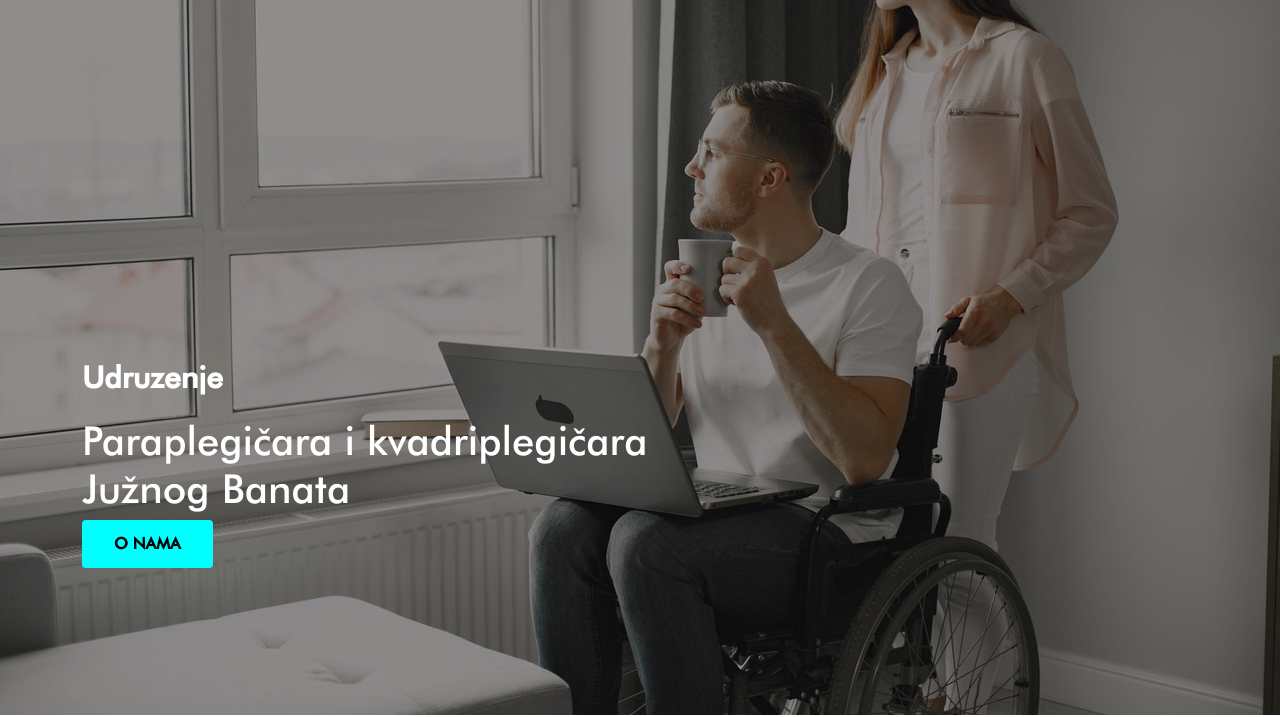
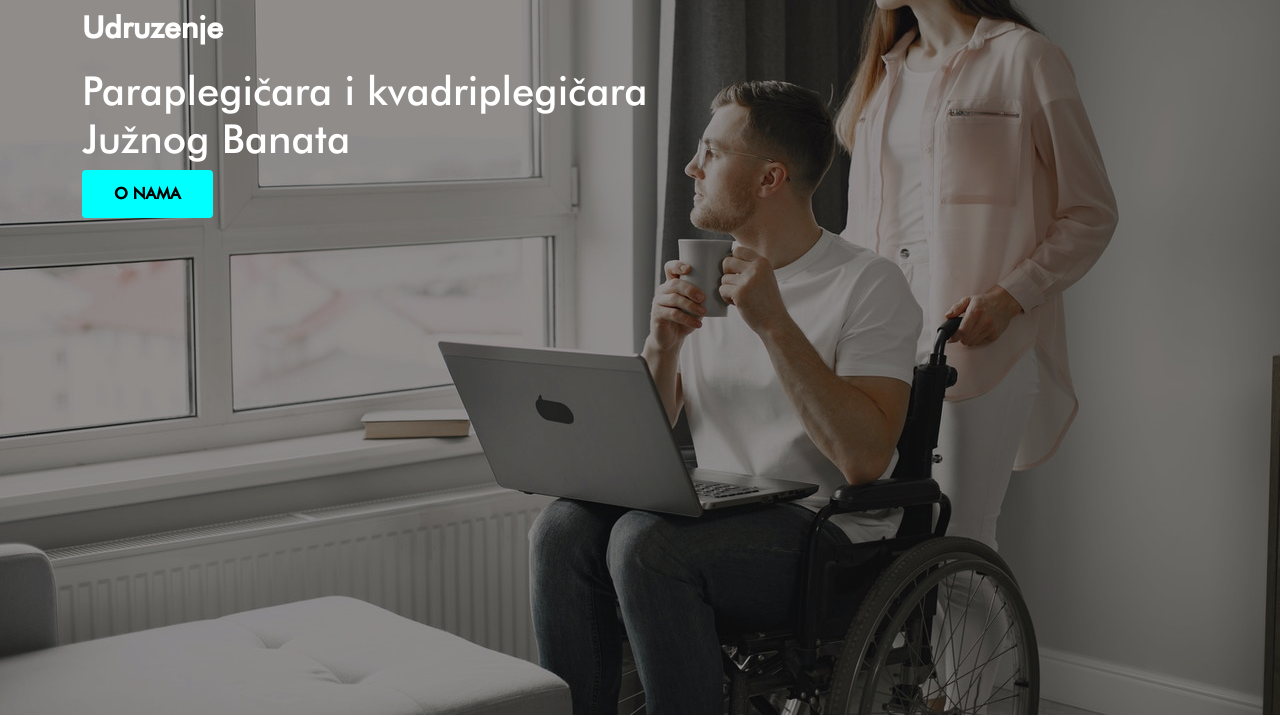
Before and after one commit to Miroslav022/test.github.io, a plain HTML site: page index.html in a window 1280 px wide. Shown: the part 85-802 px from the top of the page. Drawn offline with nearby package versions, Linux system fonts and the light colour scheme; files that its build step writes are made by us from their sources; no server answers.

Commit message:
Update style.scss

```diff
--- a/assets/css/style.scss
+++ b/assets/css/style.scss
@@ -90,8 +90,7 @@ html {
 
         .mc-naslov {
             .mc-naslov-blok {
-                padding-top: 350px;
-                padding-bottom: 150px;
+
 
                 .font-blok {
                     font-weight: 600;
```
